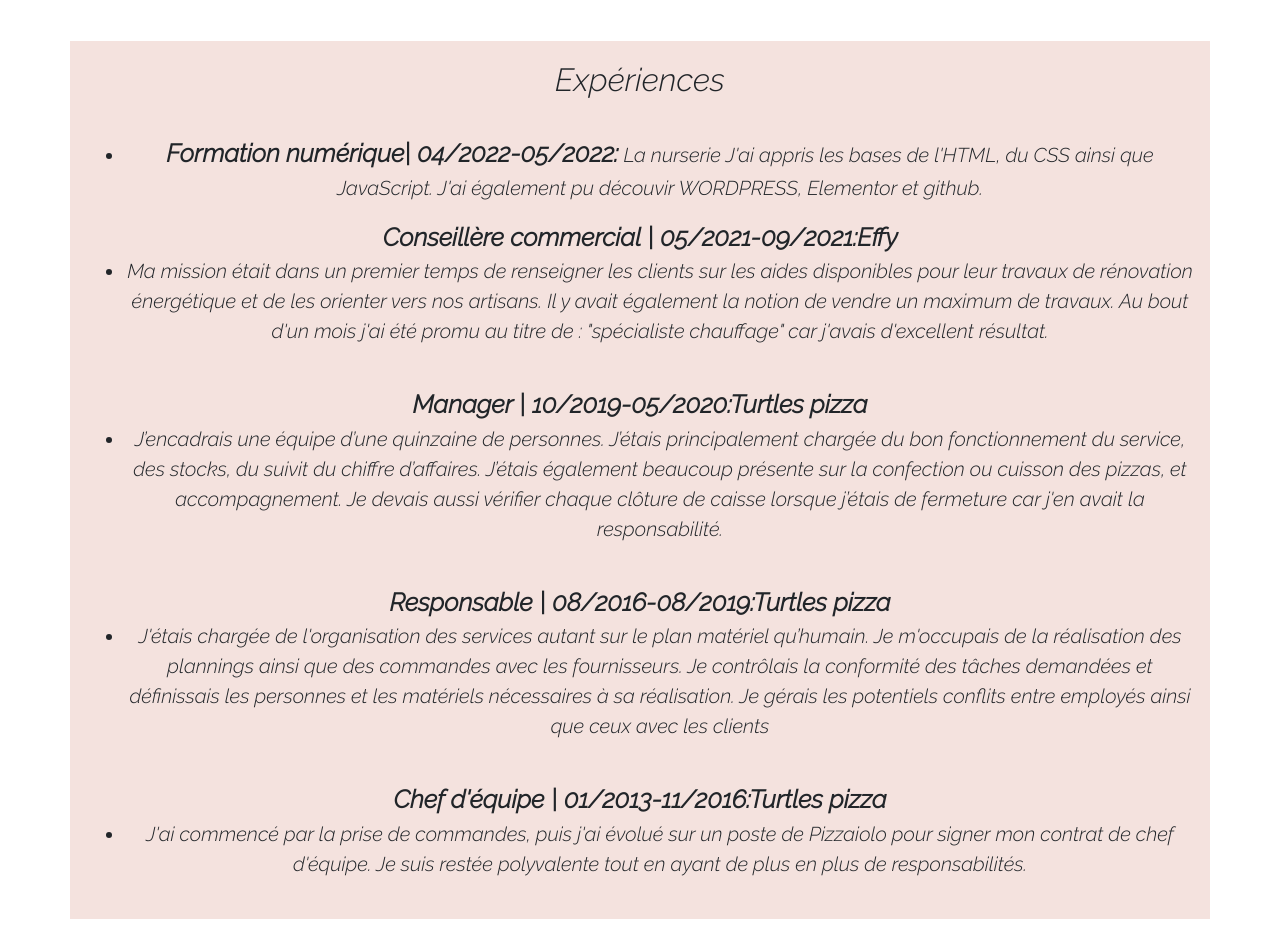
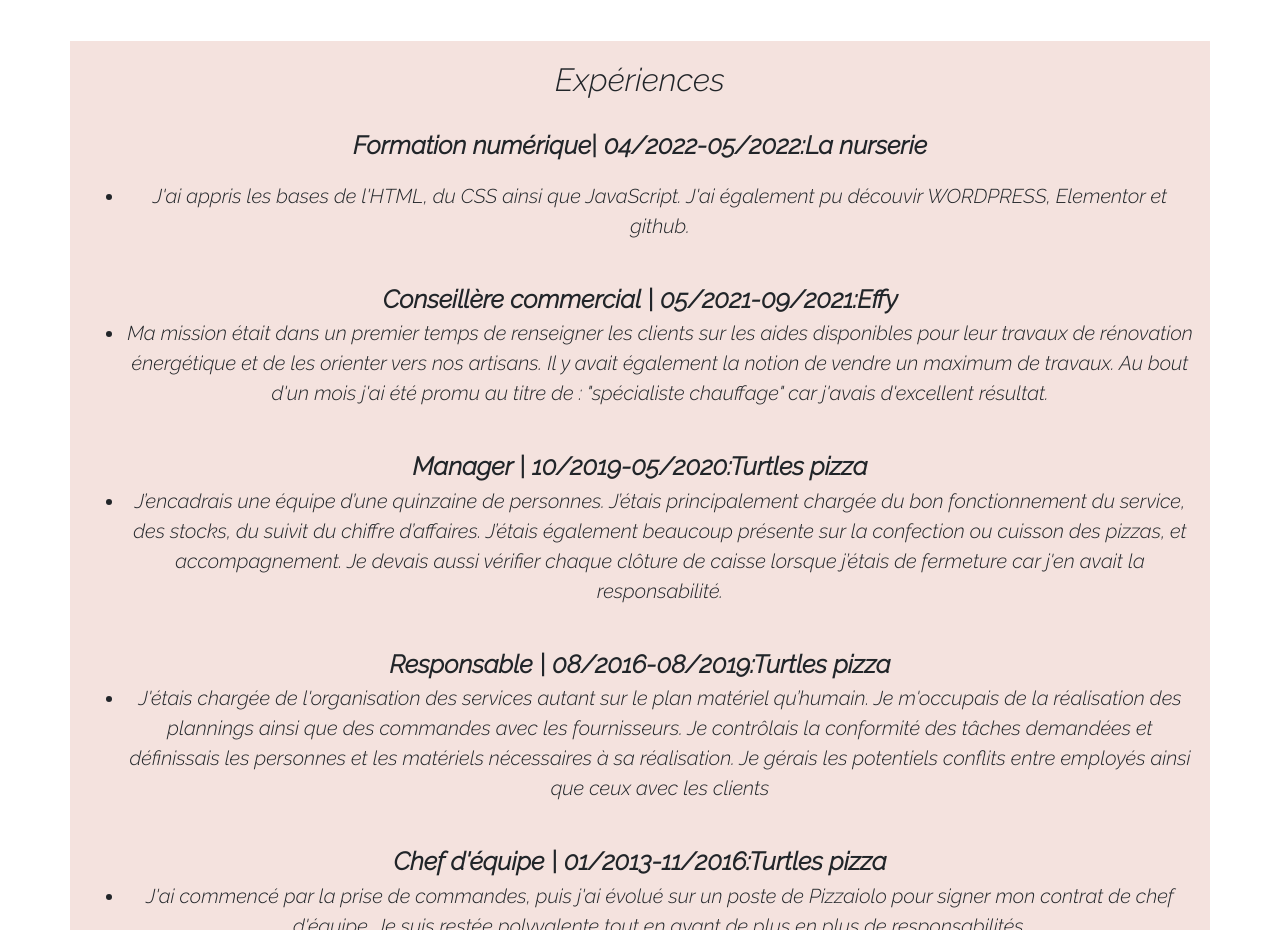
Before and after one commit to dideletdiana/monsite, a plain HTML site: page index.html in a window 1280 px wide. Shown: the part 1180-2110 px from the top of the page. Drawn offline with nearby package versions, Linux system fonts and the light colour scheme; files whose address does not match are found by name.

Commit message:
nurserie

```diff
--- a/index.html
+++ b/index.html
@@ -85,15 +85,15 @@
                     <h2 id="Expériences">Expériences</h2>
 
                     <p>
+
+
+                            <strong class="titreEX">Formation numérique| 04/2022-05/2022:La nurserie</strong>
                     <ul>
                         <li>
-                            <strong class="titreEX">Formation numérique| 04/2022-05/2022:</strong>
-
-                           La nurserie
                         J'ai appris les bases de l'HTML, du CSS ainsi que JavaScript.
                         J'ai également pu découvir WORDPRESS, Elementor et github.
                         </li>
-                    </ul>
+                    </ul><br>
 
 
 
@@ -156,8 +156,6 @@
                         <div class="slide"><img src="img/logo-js.png" height="250" width="250"></div>
                         <div class="slide"><img src="./img/téléchargé.png" height="250" width="250"></div>
                         <div class="slide"><img src="./img/téléchargé.jfif" height="250" width="250"></div>
-
-
 
                     </section>
 
```
